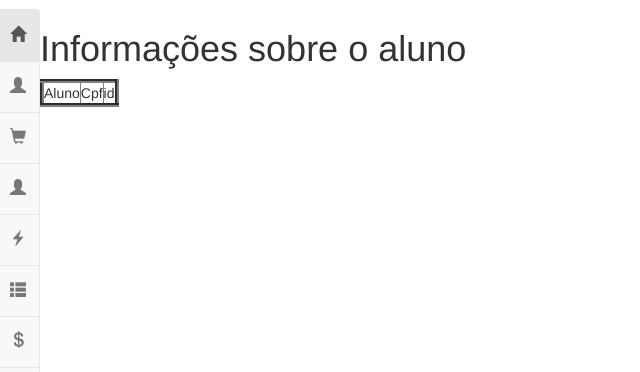
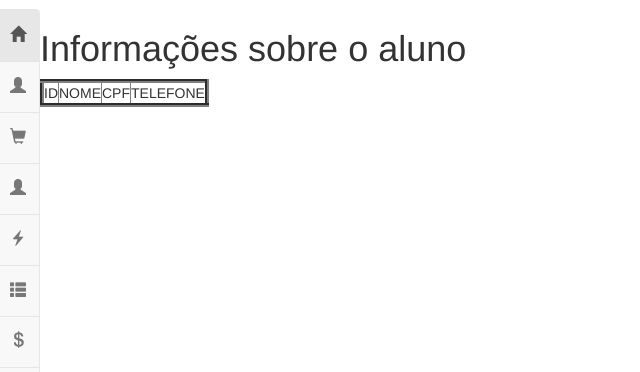
Before and after one commit to magnofaustino/sisfit_facol, a PHP site: page /relatorio_aluno.php in a window 1280 px wide. Shown: the part 51-423 px from the top of the page, without its empty margins (0-640 px from the left). Run offline with PHP 8.4, Linux system fonts and the light colour scheme; data that the repository does not hold is empty.

Commit message:
relatorio de aluno funcionando corretamente com o MYSQLY_FETCH_ASSOC

```diff
--- a/relatorio_aluno.php
+++ b/relatorio_aluno.php
@@ -2,9 +2,8 @@
 
      include ("conexao.php");
 
-    $con = mysql_connect("localhost", "root", "sos101os") or die ("erro ao conectar ao BD");
-    $s= mysql_select_db("escola") or die ("erro ao selecionar o BD PROJETO BAR");
-    $resoltadobusca = mysql_query("select * from aluno") or die ("erro executar o select");
+    $result = "select *from funcionario";
+    $resultado = mysqli_query($conn, $result);
  ?>
 
 
@@ -21,24 +20,27 @@
     <table border='4'>
       <tr>
 
-          <td>Aluno</td>
-          <td>Cpf</td>
-            <td>id</td>
+           <td>ID</td>
+          <td>NOME</td>
+          <td>CPF</td>
+          <td>TELEFONE</td>
 
 
         </tr>
 
-    <?php while($ras = mysql_fetch_array($resoltadobusca)){
-        $id = $ras['id_aluno'];
-        ?>
+    <?php
+        while($ras = mysqli_fetch_assoc($resultado)){ ?>
+
       <tr>
 
-        <td><?php echo $ras['nome_aluno']; ?></td>
+        <td><?php echo $ras['id_funcionario']; ?></td>
+        <td><?php echo $ras['nome']; ?></td>
         <td><?php echo $ras['cpf']; ?></td>
+        <td><?php echo $ras['telerone']; ?></td>
 
 
 
-        <td><?php// echo "<a href=alterar_aluno.php?tx=".$id. "> EDITAR</a>"  ?></td>
+        <td><?php echo "<a href=alterar_aluno.php?tx=".$id. "> EDITAR</a>"  ?></td>
      </tr>
 
      <?php } ?>
```
